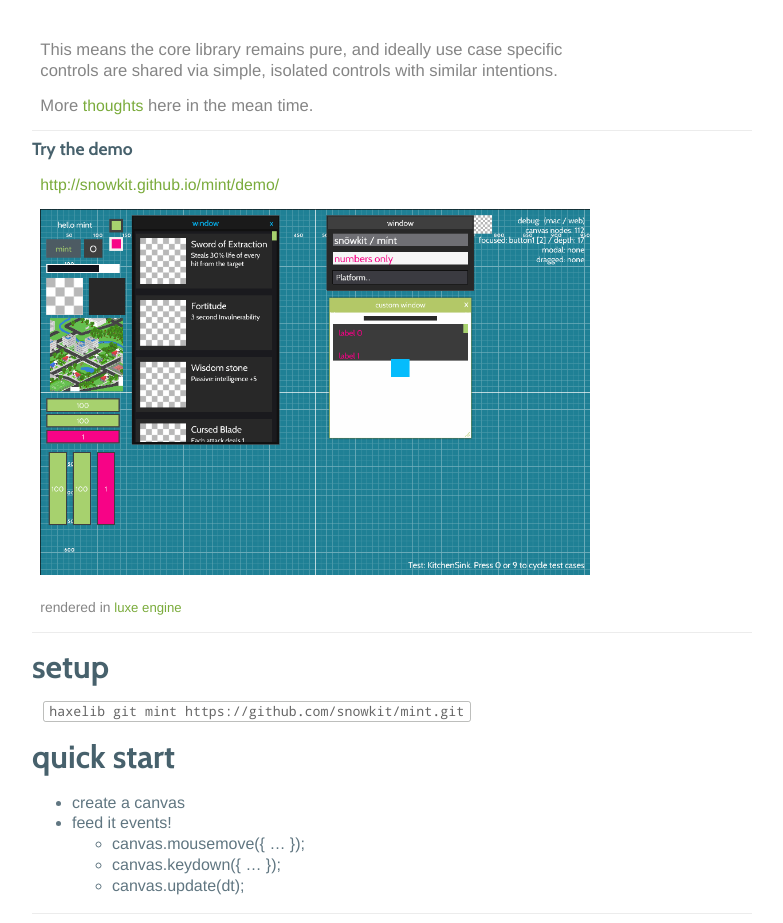
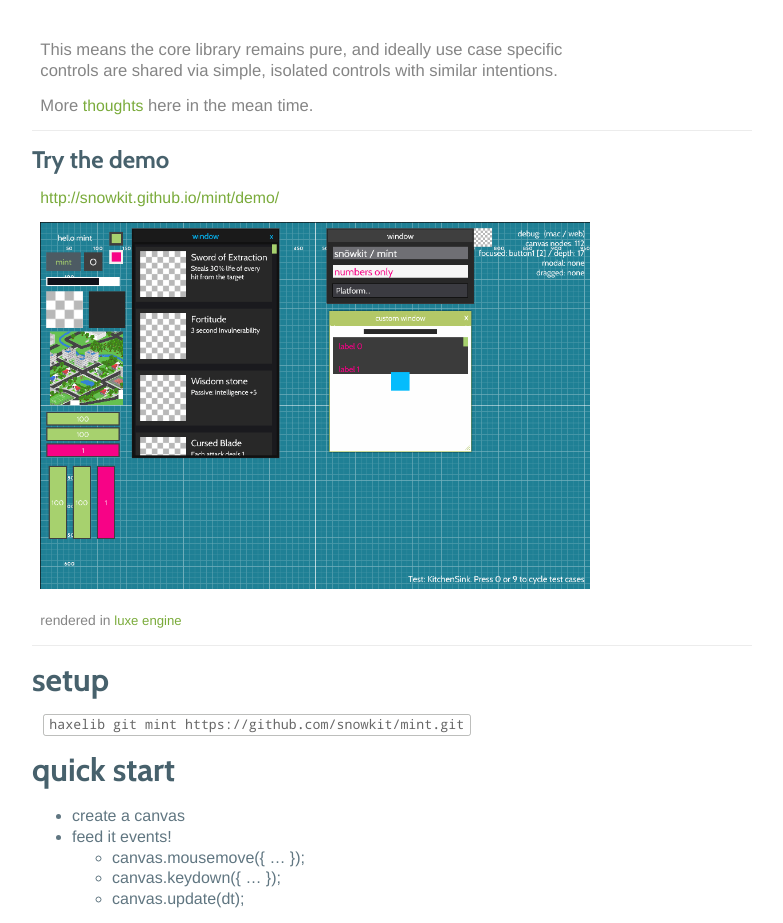
Before and after one commit to snowkit/mint, a plain HTML site: page index.html in a window 1280 px wide. Shown: the part 880-1803 px from the top of the page, without its empty margins (248-1031 px from the left). Drawn offline with Linux system fonts and the light colour scheme; files whose address does not match are found by name.

```diff
--- a/index.html
+++ b/index.html
@@ -93,7 +93,7 @@ mint is intentionally minimal and to the point.   </p>
 <p>This means the core library remains pure, and ideally use case specific<br>controls are shared via simple, isolated controls with similar intentions.</p>
 <p>More <a href="http://snowkit.org/2015/01/25/mint-details-part-1/">thoughts</a> here in the mean time.</p>
 <hr>
-<h4 id="try-the-demo">Try the demo</h4>
+<h3 id="try-the-demo">Try the demo</h3>
 <p><a href="http://snowkit.github.io/mint/demo/">http://snowkit.github.io/mint/demo/</a></p>
 <p><small style="display:block;margin:auto;">
 <a href="./images/controls.png">
```
